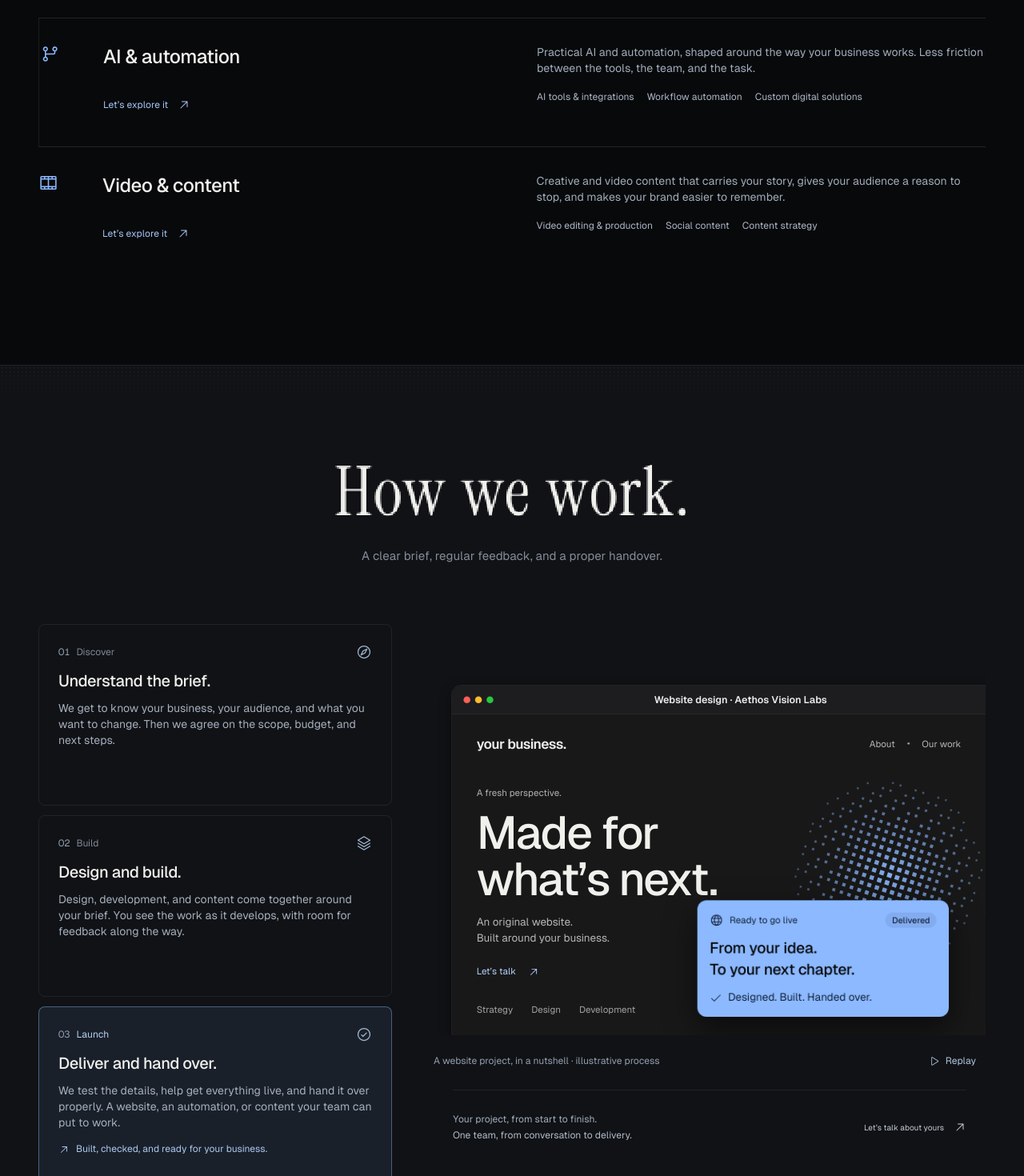
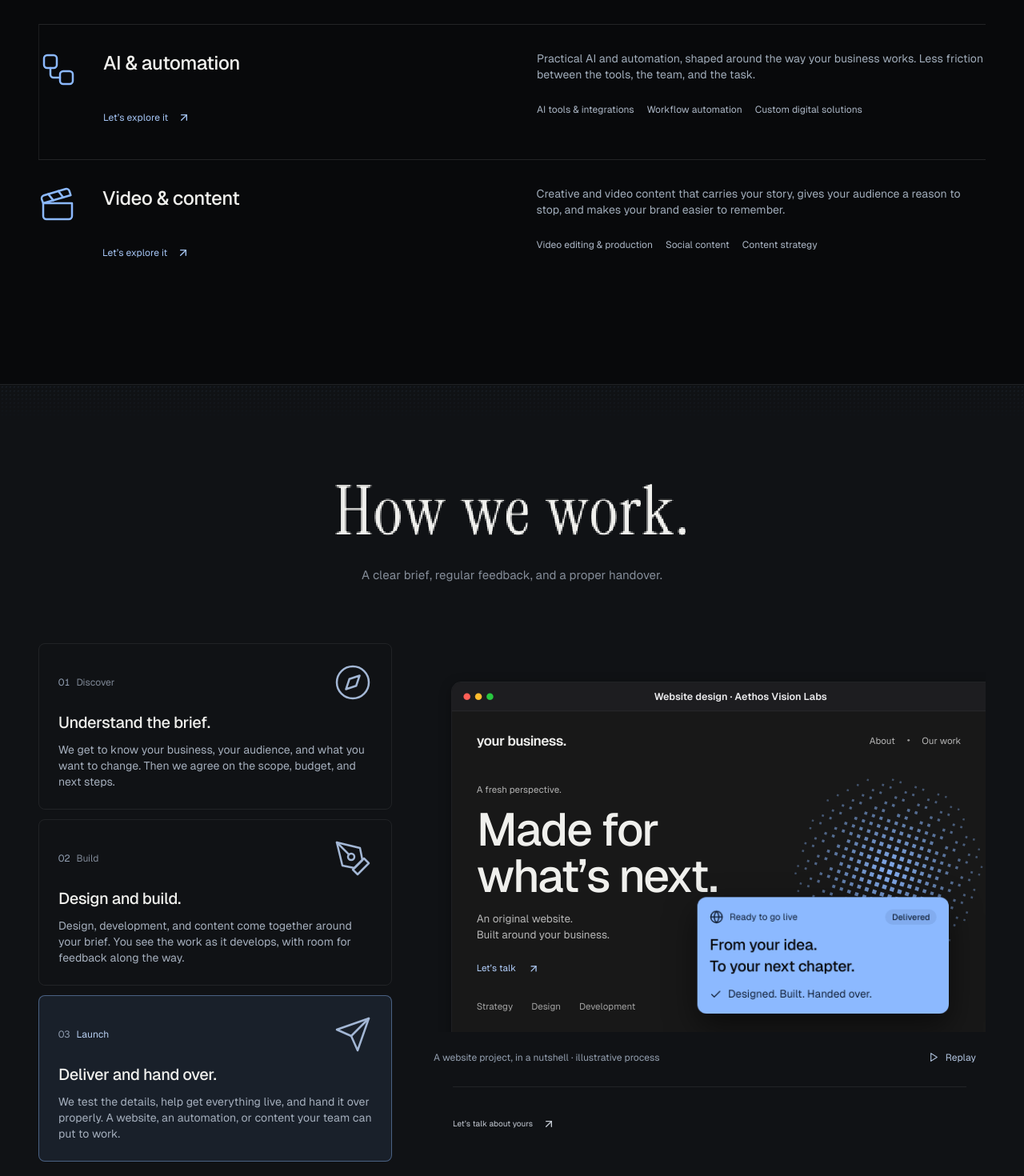
Before and after one commit to urstruelysv/avl-website-, a Next.js app: page / in a window 1280 px wide. Shown: the part 1180-2650 px from the top of the page at 80% size. Built offline with nearby package versions, Linux system fonts and the light colour scheme.

Commit message:
Use Lucide outline icons and remove repeated process copy

```diff
--- a/src/app/components/Onbording.tsx
+++ b/src/app/components/Onbording.tsx
@@ -1,14 +1,14 @@
 "use client";
 import { useState } from "react";
-import { ArrowUpRight, Compass, Layers, CheckCircle, Play } from "./StudioIcons";
+import { ArrowUpRight, Compass, PenTool, Send, Play } from "./StudioIcons";
 import PixelHeading from "./PixelHeading";
 import ProjectStage from "./ProjectStage";
 import { useSiteMotion } from "./SiteMotion";
 
 const steps = [
-  { name: "Discover", title: "Understand the brief.", copy: "We get to know your business, your audience, and what you want to change. Then we agree on the scope, budget, and next steps.", detail: "A conversation, a clear brief, and a plan.", Icon: Compass },
-  { name: "Build", title: "Design and build.", copy: "Design, development, and content come together around your brief. You see the work as it develops, with room for feedback along the way.", detail: "Real collaboration, from first draft to final detail.", Icon: Layers },
-  { name: "Launch", title: "Deliver and hand over.", copy: "We test the details, help get everything live, and hand it over properly. A website, an automation, or content your team can put to work.", detail: "Built, checked, and ready for your business.", Icon: CheckCircle },
+  { name: "Discover", title: "Understand the brief.", copy: "We get to know your business, your audience, and what you want to change. Then we agree on the scope, budget, and next steps.", Icon: Compass },
+  { name: "Build", title: "Design and build.", copy: "Design, development, and content come together around your brief. You see the work as it develops, with room for feedback along the way.", Icon: PenTool },
+  { name: "Launch", title: "Deliver and hand over.", copy: "We test the details, help get everything live, and hand it over properly. A website, an automation, or content your team can put to work.", Icon: Send },
 ];
 
 export default function OnboardingProcess() {
@@ -22,17 +22,16 @@ export default function OnboardingProcess() {
       <div className="section-center"><PixelHeading lines={["How we work."]} /><p>A clear brief, regular feedback, and a proper handover.</p></div>
       <div className="process-experience">
         <div className="process-controls" role="group" aria-label="Explore our services process">
-          {steps.map(({ name, title, copy, detail, Icon }, i) => <button type="button" key={name} className="process-choice" aria-pressed={phase === i} aria-controls="process-preview" onClick={() => { setSelected(i); setActive(i); }}>
-            <span className="process-choice-top"><span className="process-index">0{i + 1}</span><span>{name}</span><Icon size={20} /></span>
+          {steps.map(({ name, title, copy, Icon }, i) => <button type="button" key={name} className="process-choice" aria-pressed={phase === i} aria-controls="process-preview" onClick={() => { setSelected(i); setActive(i); }}>
+            <span className="process-choice-top"><span className="process-index">0{i + 1}</span><span>{name}</span><Icon size={48} strokeWidth={1.25} aria-hidden="true" /></span>
             <strong>{title}</strong><span className="process-choice-copy">{copy}</span>
-            <span className="process-choice-detail" data-on={phase === i || undefined}><ArrowUpRight size={14} />{detail}</span>
           </button>)}
         </div>
         <div className="process-preview" id="process-preview">
           <div className="process-mobile-explanation" aria-live={selected === null ? "off" : "polite"}><h3>{steps[phase].title}</h3><p>{steps[phase].copy}</p></div>
           <ProjectStage key={run} phase={selected} frozen={!enabled && !reduced} active={active} onPhase={setActive} />
           <div className="process-demo-meta"><p className="demo-caption">A website project, in a nutshell · illustrative process</p><button type="button" className="replay-control" onClick={() => { setSelected(null); setActive(0); setRun(run + 1); }} disabled={!enabled}><Play size={13} /> Replay</button></div>
-          <div className="process-preview-bottom"><span>Your project, from start to finish.<br /><b>One team, from conversation to delivery.</b></span><a href="#contact" className="signal-link">Let’s talk about yours <ArrowUpRight size={16} /></a></div>
+          <div className="process-preview-bottom"><a href="#contact" className="signal-link">Let’s talk about yours <ArrowUpRight size={16} aria-hidden="true" /></a></div>
         </div>
       </div>
     </div>
--- a/src/app/components/StudioIcons.tsx
+++ b/src/app/components/StudioIcons.tsx
@@ -1,7 +1,7 @@
-// One icon language for the studio, following Elaya's Phosphor direction.
+// One Lucide icon language, using the site's existing dependency.
 export {
   ArrowUpRight, ArrowDown, ArrowUp, ArrowRight, ArrowLeft,
-  Cpu, FilmStrip as Film, Code as Code2, GitBranch,
-  List as Menu, X, Compass, Stack as Layers,
+  Cpu, Film, Code2, GitBranch, LayoutTemplate, Workflow, Clapperboard,
+  Menu, X, Compass, Layers, PenTool, Send,
   CheckCircle, Check, FileText, Palette, Globe, Play, Pause,
-} from '@phosphor-icons/react/dist/ssr';
+} from 'lucide-react';
--- a/src/app/components/WhatWeDo.tsx
+++ b/src/app/components/WhatWeDo.tsx
@@ -1,8 +1,8 @@
-import { ArrowUpRight, Code2, GitBranch, Film } from "./StudioIcons";
+import { ArrowUpRight, LayoutTemplate, Workflow, Clapperboard } from "./StudioIcons";
 import PixelHeading from "./PixelHeading";
 const services=[
- {Icon:Code2,title:'Websites & brand design',copy:'From your identity to your website, we help make every first impression feel considered and connected.',items:['Brand identity & design','Web design & development','Digital strategy']},
- {Icon:GitBranch,title:'AI & automation',copy:'Practical AI and automation, shaped around the way your business works. Less friction between the tools, the team, and the task.',items:['AI tools & integrations','Workflow automation','Custom digital solutions']},
- {Icon:Film,title:'Video & content',copy:'Creative and video content that carries your story, gives your audience a reason to stop, and makes your brand easier to remember.',items:['Video editing & production','Social content','Content strategy']}
+ {Icon:LayoutTemplate,title:'Websites & brand design',copy:'From your identity to your website, we help make every first impression feel considered and connected.',items:['Brand identity & design','Web design & development','Digital strategy']},
+ {Icon:Workflow,title:'AI & automation',copy:'Practical AI and automation, shaped around the way your business works. Less friction between the tools, the team, and the task.',items:['AI tools & integrations','Workflow automation','Custom digital solutions']},
+ {Icon:Clapperboard,title:'Video & content',copy:'Creative and video content that carries your story, gives your audience a reason to stop, and makes your brand easier to remember.',items:['Video editing & production','Social content','Content strategy']}
 ];
-export default function WhatWeDo(){return <section id="services" className="signal-services section-pad"><div className="signal-wrap"><div className="services-intro"><PixelHeading lines={['What we do.']}/><p>Websites, practical technology, and content for your business. One team to design, build, and deliver the work.</p></div><div className="service-columns">{services.map(({Icon,title,copy,items})=><article className="signal-service" key={title}><Icon size={25} weight="regular"/><h3>{title}</h3><p>{copy}</p><ul>{items.map(item=><li key={item}>{item}</li>)}</ul><a href="#contact" aria-label={`Discuss ${title.toLowerCase()}`}>Let’s explore it <ArrowUpRight size={16}/></a></article>)}</div></div></section>}
+export default function WhatWeDo(){return <section id="services" className="signal-services section-pad"><div className="signal-wrap"><div className="services-intro"><PixelHeading lines={['What we do.']}/><p>Websites, practical technology, and content for your business. One team to design, build, and deliver the work.</p></div><div className="service-columns">{services.map(({Icon,title,copy,items})=><article className="signal-service" key={title}><Icon size={48} strokeWidth={1.25} aria-hidden="true"/><h3>{title}</h3><p>{copy}</p><ul>{items.map(item=><li key={item}>{item}</li>)}</ul><a href="#contact" aria-label={`Discuss ${title.toLowerCase()}`}>Let’s explore it <ArrowUpRight size={16} aria-hidden="true"/></a></article>)}</div></div></section>}
```
